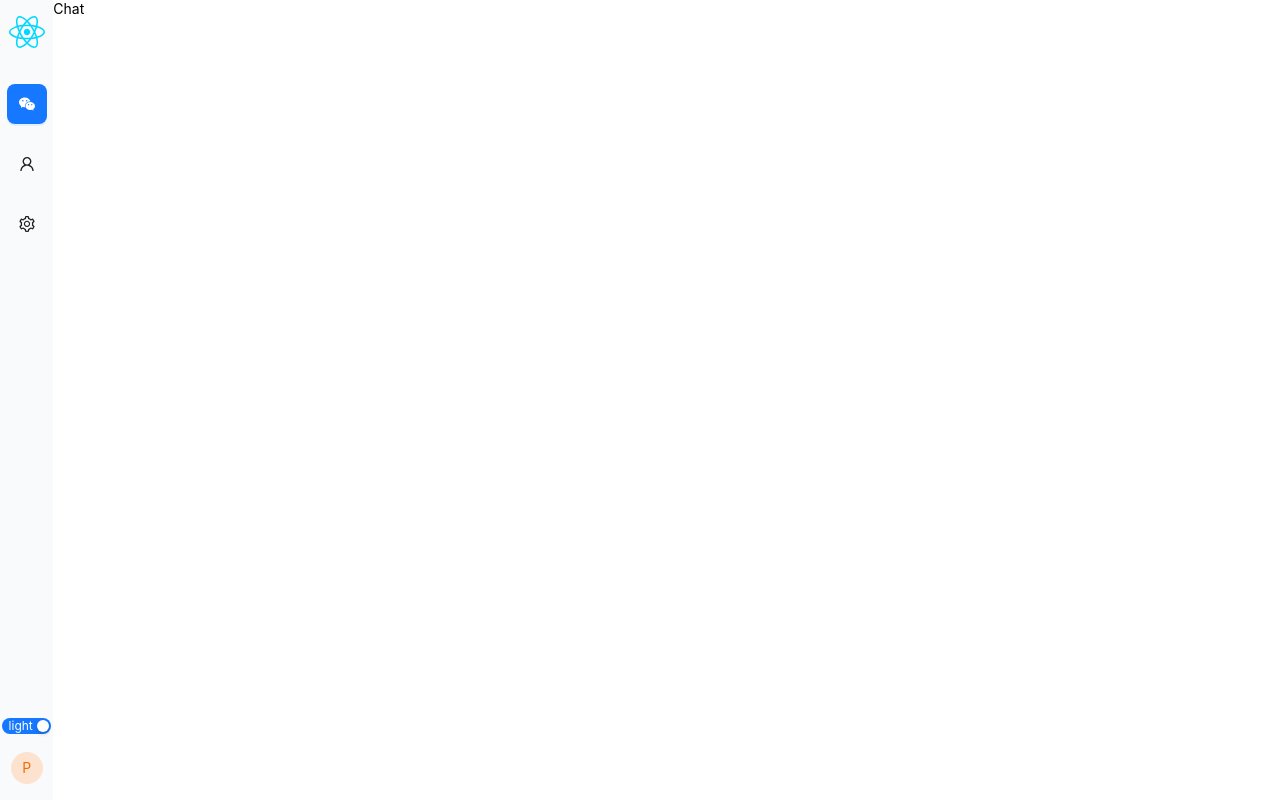
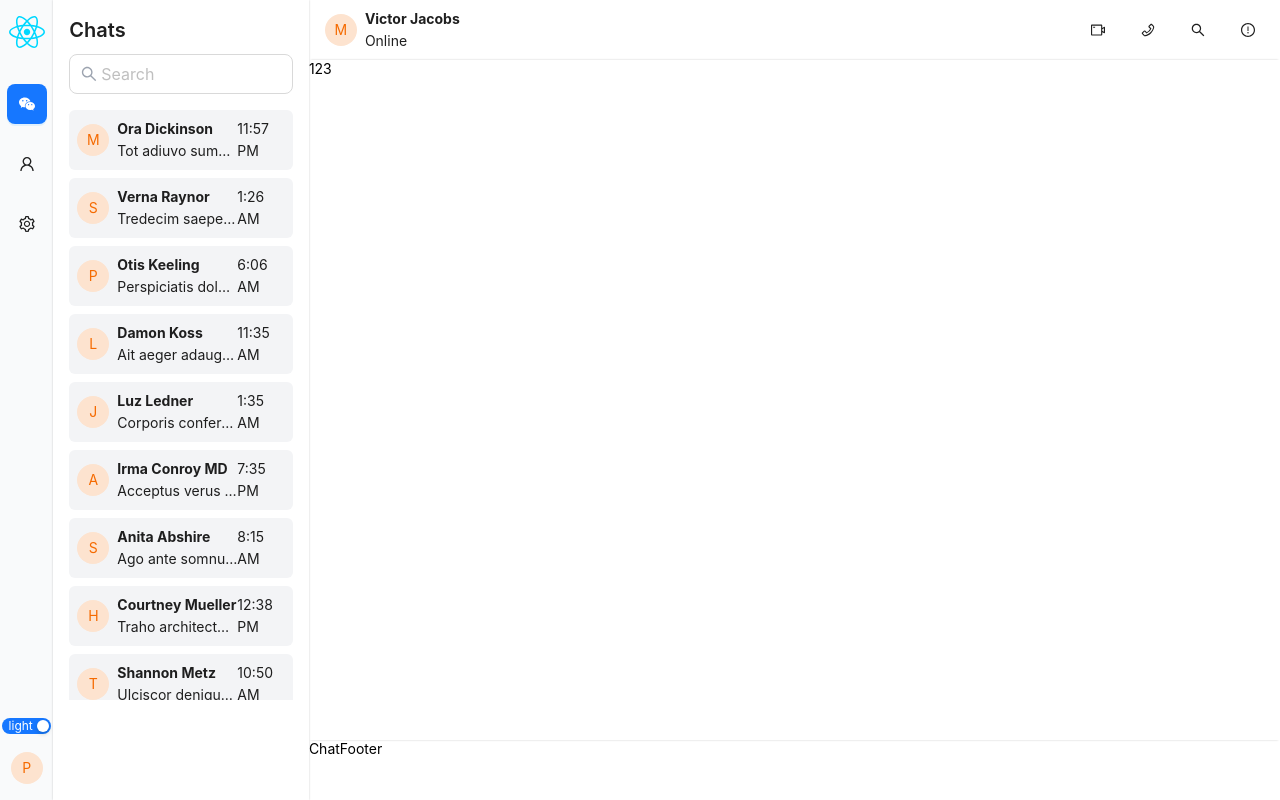
Before and after one commit to hgbaodev/chat-app, a React (Vite) app in the folder client/: page / in a window 1280 px wide. Built offline with nearby package versions, Linux system fonts and the light colour scheme.

Commit message:
chat page

```diff
--- a/client/package.json
+++ b/client/package.json
@@ -14,6 +14,7 @@
     "preview": "vite preview"
   },
   "dependencies": {
+    "@faker-js/faker": "^8.4.0",
     "@react-oauth/google": "^0.12.1",
     "@vitejs/plugin-react-swc": "^3.5.0",
     "antd": "^5.13.2",
--- a/client/src/components/Loader.jsx
+++ b/client/src/components/Loader.jsx
@@ -1,12 +1,7 @@
 import { Flex, Spin } from 'antd';
 import { LoadingOutlined } from '@ant-design/icons';
 const Loader = () => (
-  <Flex
-    align="center"
-    justify="center"
-    className="fixed top-0 left-0 right-0 bottom-0 z-[999] "
-    style={{ background: 'rgba(0, 0, 0, 0.2)' }}
-  >
+  <Flex align="center" justify="center" className="fixed top-0 left-0 right-0 bottom-0 z-[999] bg-opacity-20 bg-black">
     <Spin indicator={<LoadingOutlined style={{ fontSize: 36 }} spin />} />
   </Flex>
 );
--- a/client/src/index.css
+++ b/client/src/index.css
@@ -10,3 +10,17 @@ body {
   margin: 0;
   box-sizing: border-box;
 }
+
+.scrollbar::-webkit-scrollbar {
+  display: none;
+  width: 5px;
+}
+
+.scrollbar::-webkit-scrollbar-thumb {
+  background-color: rgba(0, 0, 0, 0.1);
+  border-radius: 4px;
+}
+
+.scrollbar::-webkit-scrollbar-track {
+  background-color: transparent;
+}
--- a/client/src/layouts/DashboardLayout.jsx
+++ b/client/src/layouts/DashboardLayout.jsx
@@ -3,6 +3,17 @@ import { Outlet } from 'react-router-dom';
 import logo from '~/assets/react.svg';
 import { WechatOutlined, SettingOutlined, UserOutlined } from '@ant-design/icons';
 const DashboardLayout = () => {
+  // handle
+  const handleToggleMode = () => {
+    const isDarkMode = document.body.classList.contains('dark');
+    if (isDarkMode) {
+      document.body.classList.remove('dark');
+    } else {
+      document.body.classList.add('dark');
+    }
+  };
+
+  // render
   return (
     <Row className="h-[100vh] ">
       <Col span={1} className="bg-gray-50 flex items-center flex-col py-4 dark:bg-gray-900 ">
@@ -16,12 +27,18 @@ const DashboardLayout = () => {
             </Space>
           </Flex>
           <Space direction="vertical" size={18} align="center">
-            <Switch checkedChildren="light" unCheckedChildren="dark" defaultChecked onChange={() => {}} size="small" />
+            <Switch
+              checkedChildren="light"
+              unCheckedChildren="dark"
+              defaultChecked={!document.body.classList.contains('dark')}
+              onChange={handleToggleMode}
+              size="small"
+            />
             <Avatar style={{ backgroundColor: '#fde3cf', color: '#f56a00' }}>P</Avatar>
           </Space>
         </Flex>
       </Col>
-      <Col span={23}>
+      <Col span={23} className="h-[100%]">
         <Outlet />
       </Col>
     </Row>
--- a/client/src/pages/dashboard/Chat.jsx
+++ b/client/src/pages/dashboard/Chat.jsx
@@ -1,4 +1,17 @@
+import { Col, Row } from 'antd';
+import { ChatContainer } from '~/section/chats/ChatContainer';
+import { Contacts } from '~/section/chats/Contacts';
+
 const Chat = () => {
-  return <div>Chat</div>;
+  return (
+    <Row className="h-full ">
+      <Col span={5} className="p-4" style={{ boxShadow: '0px 0px 2px rgba(0,0,0,.2)' }}>
+        <Contacts />
+      </Col>
+      <Col span={19}>
+        <ChatContainer />
+      </Col>
+    </Row>
+  );
 };
 export default Chat;
--- /dev/null
+++ b/client/src/section/chats/ChatContainer.jsx
@@ -0,0 +1,18 @@
+import { Flex } from 'antd';
+import { ChatHeader } from './ChatHeader';
+import { ChatFooter } from './ChatFooter';
+
+export const ChatContainer = () => {
+  return (
+    <Flex vertical className="h-full">
+      <ChatHeader />
+      <Flex
+        className="flex-1"
+        style={{ boxShadow: '0px 2px 2px -2px rgba(0,0,0,.2), 0px -2px 2px -2px rgba(0,0,0,.2)' }}
+      >
+        123
+      </Flex>
+      <ChatFooter />
+    </Flex>
+  );
+};
--- /dev/null
+++ b/client/src/section/chats/ChatFooter.jsx
@@ -0,0 +1,7 @@
+import { Flex } from "antd"
+
+export const ChatFooter = () => {
+  return (
+    <Flex className="h-[60px]">ChatFooter</Flex>
+  )
+}
--- /dev/null
+++ b/client/src/section/chats/ChatHeader.jsx
@@ -0,0 +1,25 @@
+import { Avatar, Button, Divider, Flex, Space, Typography } from 'antd';
+import { VideoCameraOutlined, SearchOutlined, ExclamationCircleOutlined, PhoneOutlined } from '@ant-design/icons';
+import { faker } from '@faker-js/faker';
+export const ChatHeader = () => {
+  return (
+    <Flex className="h-[60px] px-4" justify="space-between">
+      <Space>
+        <Avatar style={{ backgroundColor: '#fde3cf', color: '#f56a00' }}>
+          {' '}
+          {faker.person.fullName()[0].toUpperCase()}
+        </Avatar>
+        <Flex vertical justify="center">
+          <Typography className="font-bold">{faker.person.fullName()}</Typography>
+          <Typography>Online</Typography>
+        </Flex>
+      </Space>
+      <Space size={18}>
+        <Button type="text" shape="circle" icon={<VideoCameraOutlined />} size={20} />
+        <Button type="text" shape="circle" icon={<PhoneOutlined />} size={20} />
+        <Button type="text" shape="circle" icon={<SearchOutlined />} size={20} />
+        <Button type="text" shape="circle" icon={<ExclamationCircleOutlined />} size={20} />
+      </Space>
+    </Flex>
+  );
+};
--- /dev/null
+++ b/client/src/section/chats/ContactItem.jsx
@@ -0,0 +1,25 @@
+import { Avatar, Flex, Space, Typography } from 'antd';
+import { faker } from '@faker-js/faker';
+export const ContactItem = () => {
+  return (
+    <Flex className="bg-gray-100 p-2 rounded-md cursor-pointer" align="center" justify="space-between">
+      <Space>
+        <Avatar style={{ backgroundColor: '#fde3cf', color: '#f56a00' }}>
+          {' '}
+          {faker.person.fullName()[0].toUpperCase()}
+        </Avatar>
+        <Flex vertical justify="center">
+          <Typography className="font-bold overflow-hidden whitespace-nowrap text-ellipsis max-w-[120px]">
+            {faker.person.fullName()}
+          </Typography>
+          <Typography className="overflow-hidden whitespace-nowrap text-ellipsis max-w-[120px]">
+            {faker.lorem.sentence()}
+          </Typography>
+        </Flex>
+      </Space>
+      <Typography>
+        {faker.date.anytime().toLocaleTimeString('en-US', { hour: 'numeric', minute: 'numeric' })}
+      </Typography>
+    </Flex>
+  );
+};
--- /dev/null
+++ b/client/src/section/chats/Contacts.jsx
@@ -0,0 +1,31 @@
+import { Input, Space } from "antd";
+import Title from "antd/es/typography/Title";
+import { ContactItem } from "./ContactItem";
+import { SearchOutlined } from '@ant-design/icons';
+export const Contacts = () => {
+  return (
+    <>
+      <Title level={4} className="m-0">
+        Chats
+      </Title>
+      <Input size="large" placeholder="Search" prefix={<SearchOutlined className="text-gray-400" />} />
+      <Space direction="vertical" className="w-full my-4 h-[590px] overflow-y-auto scrollbar">
+        <ContactItem />
+        <ContactItem />
+        <ContactItem />
+        <ContactItem />
+        <ContactItem />
+        <ContactItem />
+        <ContactItem />
+        <ContactItem />
+        <ContactItem />
+        <ContactItem />
+        <ContactItem />
+        <ContactItem />
+        <ContactItem />
+        <ContactItem />
+        <ContactItem />
+      </Space>
+    </>
+  );
+};
--- a/client/tailwind.config.js
+++ b/client/tailwind.config.js
@@ -1,9 +1,6 @@
 /** @type {import('tailwindcss').Config} */
 export default {
-  content: [
-    "./index.html",
-    "./src/**/*.{js,ts,jsx,tsx}",
-  ],
+  content: ['./index.html', './src/**/*.{js,ts,jsx,tsx}'],
   theme: {
     extend: {
       fontFamily: {
@@ -13,6 +10,7 @@ export default {
   },
   plugins: [],
   corePlugins: {
-    preflight: false
+    preflight: false,
   },
-}
+  darkMode: 'class',
+};
```
Also changed, not shown: 1 other file (tests, documents, lock files or other folders).
